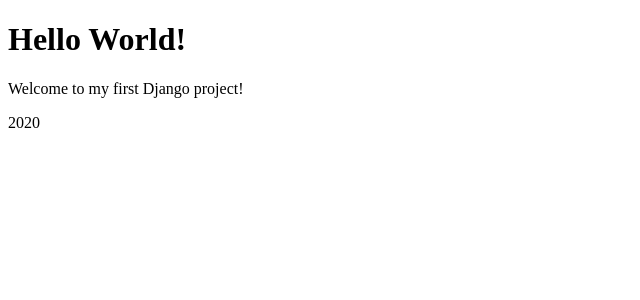
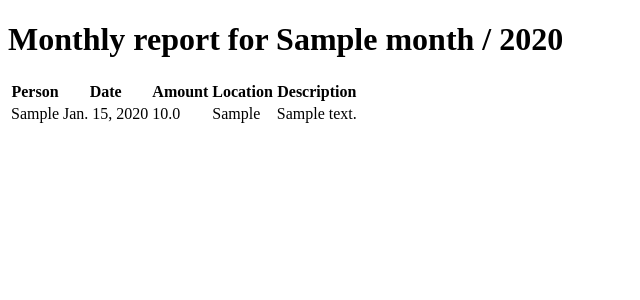
Before and after one commit to golgor/home-automation-hub, a Django app: template apps/cost_splitter/templates/home.html in a window 1280 px wide. Shown: the top 300 px of the page, without its empty margins (0-640 px from the left). Run offline with Django 5.2, Linux system fonts and the light colour scheme; tables that the repository leaves empty hold one stand-in row (values such as "Sample post"); the template is opened without the code that fills it: values that come from a table or form of the project are taken from there, most other values are stand-ins (such as "Sample title", 1, 10 or a date in 2020).

Commit message:
updated models, rename fields

```diff
--- a/apps/cost_splitter/admin.py
+++ b/apps/cost_splitter/admin.py
@@ -13,14 +13,14 @@ class MonthlyReportAdmin(admin.ModelAdmin[MonthlyReport]):
 
     def summed_cost(self, obj: MonthlyReport):
         """Field to display the summed cost of all costs in a monthly report."""
-        return sum(obj.cost_set.select_related("cost_set").values_list("cost", flat=True))
+        return sum(obj.cost_set.select_related("cost_set").values_list("amount", flat=True))
 
 
 class CostAdmin(admin.ModelAdmin[Cost]):
     """Custom admin class for Cost."""
 
     resource_class = Cost
-    list_display = ["id", "name", "user", "date", "cost", "excluded", "description", "monthly_report"]
+    list_display = ["id", "location", "user", "date", "amount", "excluded_amount", "description", "monthly_report"]
 
 
 admin.site.register(Cost, CostAdmin)
--- a/apps/cost_splitter/models.py
+++ b/apps/cost_splitter/models.py
@@ -28,14 +28,14 @@ class Cost(models.Model):
     A cost is a single entry of a cost that has been paid by one person.
     """
 
-    name = models.CharField(max_length=100)
+    location = models.CharField(max_length=100)
     user = models.ForeignKey(User, on_delete=models.DO_NOTHING)
     date = models.DateField()
-    cost = models.FloatField()
-    excluded = models.FloatField(default=0.0)
+    amount = models.FloatField()
+    excluded_amount = models.FloatField(default=0.0)
     description = models.TextField()
-    monthly_report = models.ForeignKey(MonthlyReport, on_delete=models.DO_NOTHING, blank=True)
+    monthly_report = models.ForeignKey(MonthlyReport, on_delete=models.DO_NOTHING, blank=True, default=None, null=True)
 
     def __str__(self):
         """String representation of a cost line item."""
-        return self.name
+        return self.location
--- a/apps/cost_splitter/templates/home.html
+++ b/apps/cost_splitter/templates/home.html
@@ -3,9 +3,27 @@
 
 <body>
 
-    <h1>Hello World!</h1>
-    <p>Welcome to my first Django project!</p>
-    {{ year }}
+    <h1>Monthly report for {{ month }} / {{ year }}</h1>
+
+    <table>
+        <tr>
+            <th>Person</th>
+            <th>Date</th>
+            <th>Amount</th>
+            <th>Location</th>
+            <th>Description</th>
+        </tr>
+        {% for cost in costs %}
+        <tr>
+            <td>{{ cost.user.first_name }}</td>
+            <td>{{ cost.date }}</td>
+            <td>{{ cost.amount }}</td>
+            <td>{{ cost.location }}</td>
+            <td>{{ cost.description }}</td>
+        </tr>
+        {% endfor %}
+    </table>
+
 
 </body>
 
```
Also changed, not shown: apps/cost_splitter/views.py (+5 -13 lines), apps/cost_splitter/migrations/0001_add_cost_and_report.py.
